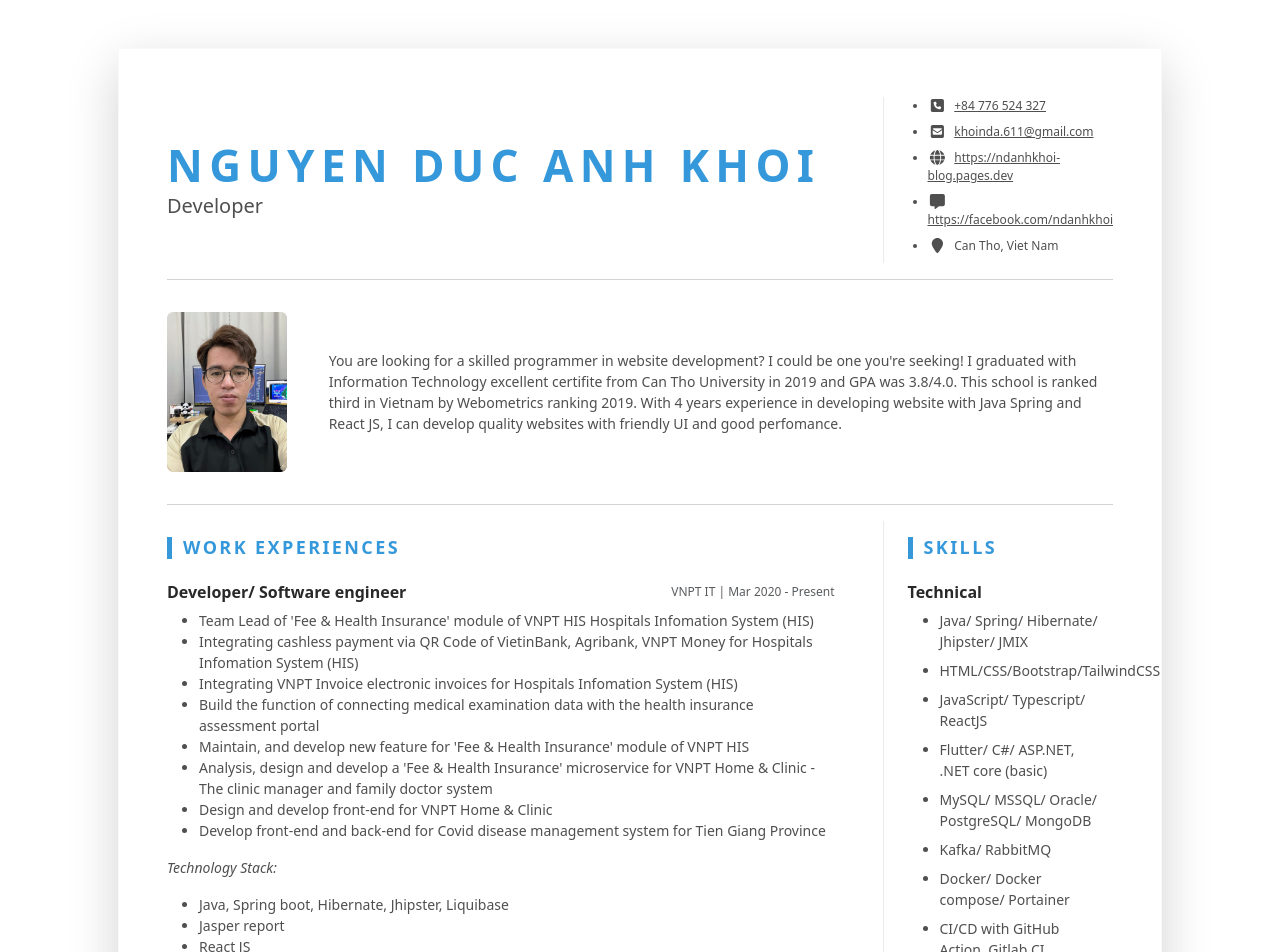
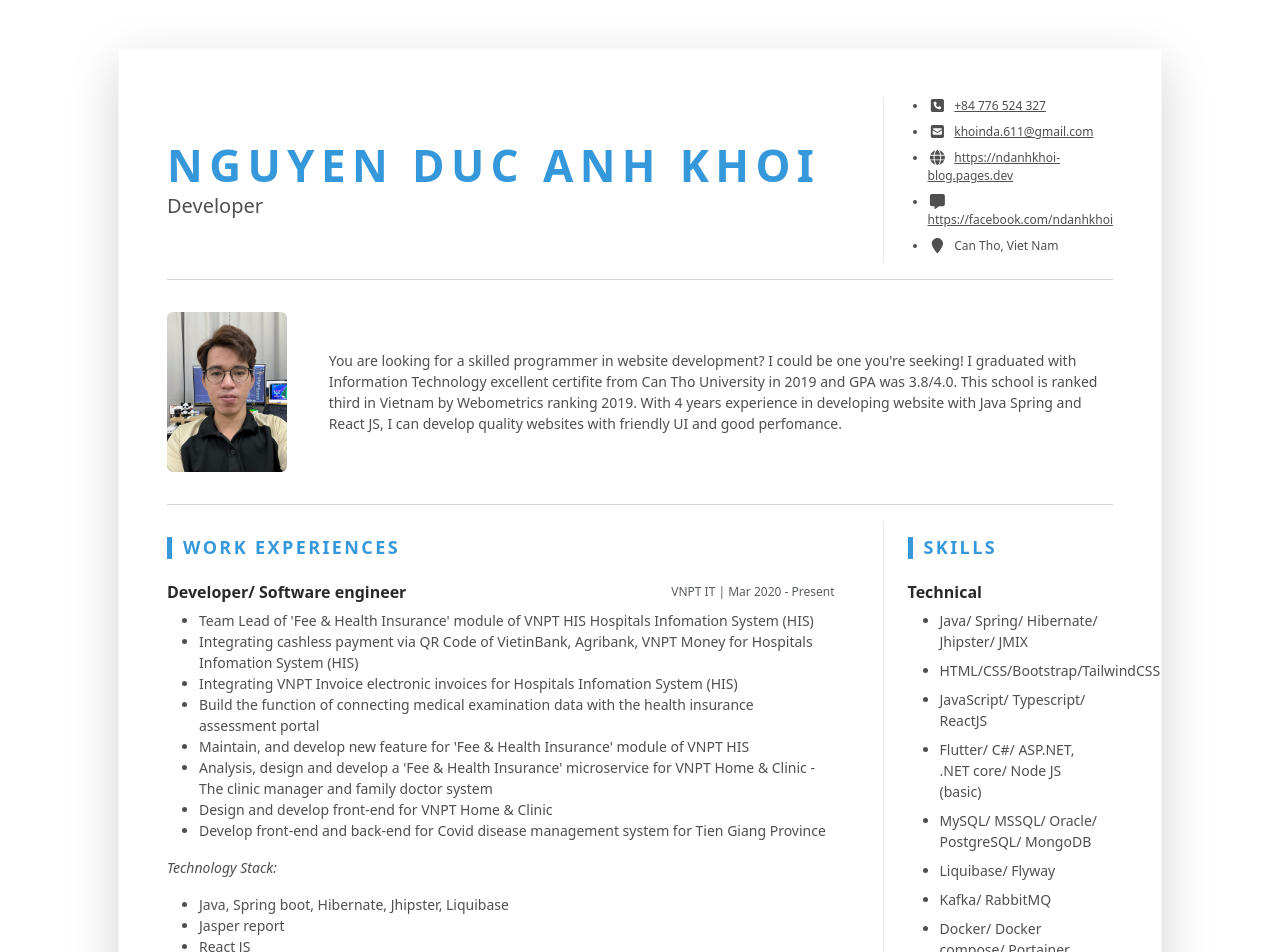
Before and after one commit to ndanhkhoi/ndanhkhoi.github.io, a React (Vite) app: page / in a window 1280 px wide. Shown: the top 952 px of the page. Built offline with nearby package versions, Linux system fonts and the light colour scheme.

Commit message:
Update skill

```diff
--- a/src/data.ts
+++ b/src/data.ts
@@ -145,8 +145,9 @@ export const RESUME_DATA: Readonly<IResumeData> = {
             'Java/ Spring/ Hibernate/ Jhipster/ JMIX',
             'HTML/CSS/Bootstrap/TailwindCSS',
             'JavaScript/ Typescript/ ReactJS',
-            'Flutter/ C#/ ASP.NET, .NET core (basic)',
+            'Flutter/ C#/ ASP.NET, .NET core/ Node JS (basic)',
             'MySQL/ MSSQL/ Oracle/ PostgreSQL/ MongoDB',
+            'Liquibase/ Flyway',
             'Kafka/ RabbitMQ',
             'Docker/ Docker compose/ Portainer',
             'CI/CD with GitHub Action, Gitlab CI, Heroku, Render, Vercel, Northflank',
```
